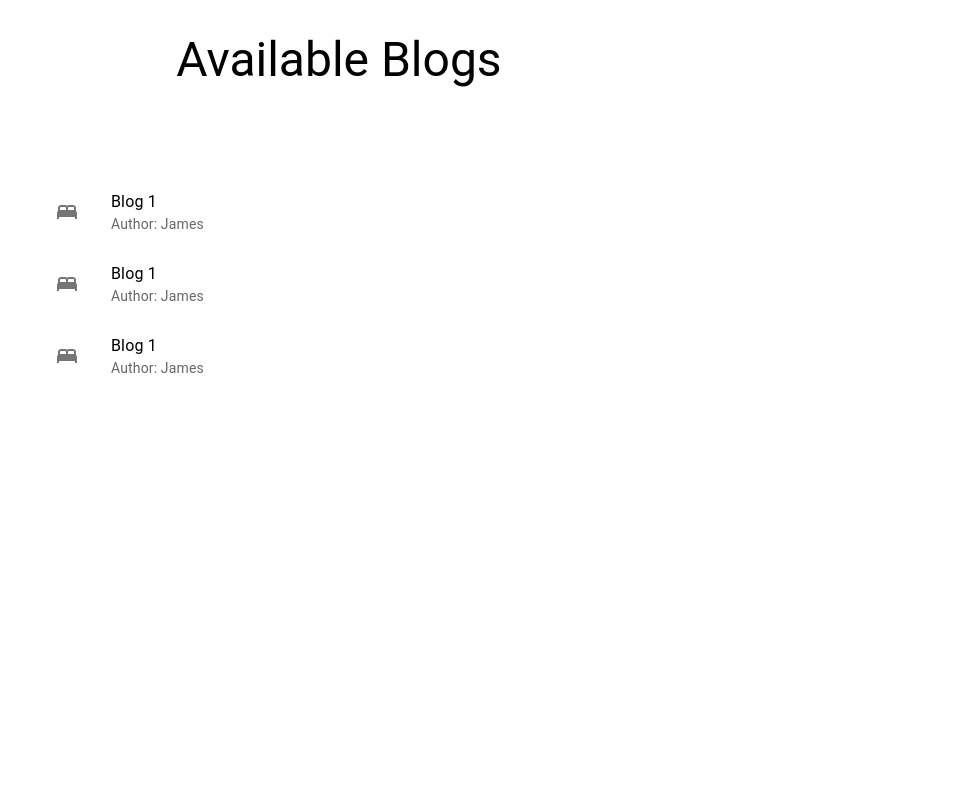
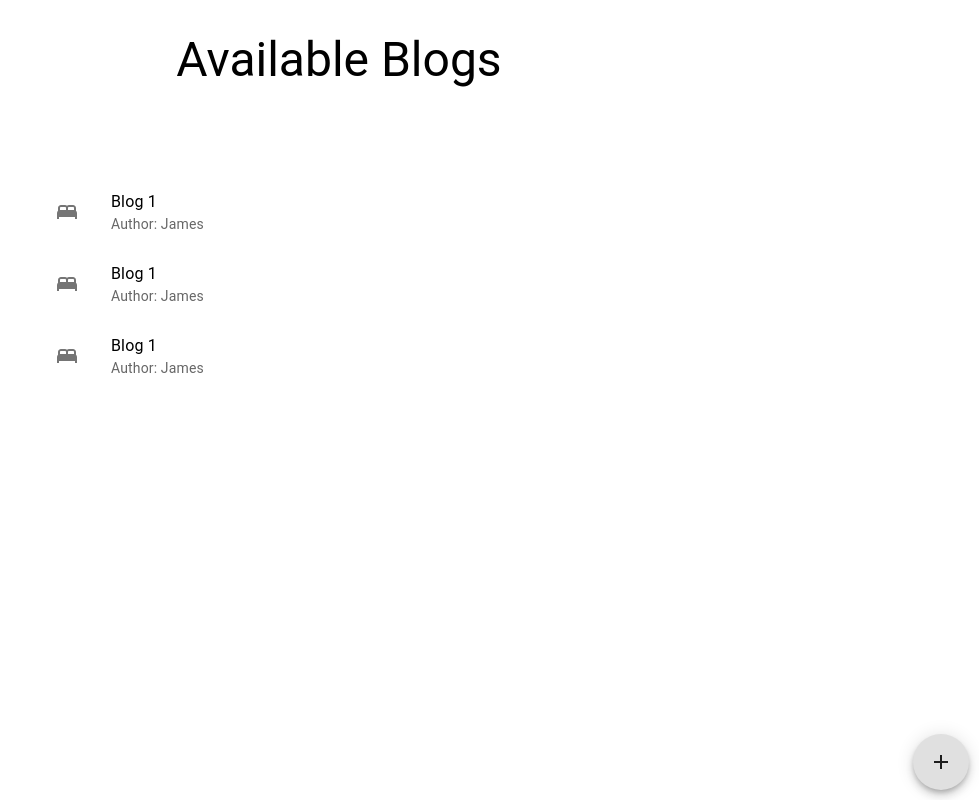
Before and after one commit to LassazVegaz/blogs-site, a React (Create React App) app in the folder frontend/: page / in a window 1280 px wide. Shown: the whole page, without its empty margins (301-1280 px from the left). Built offline with nearby package versions, Linux system fonts and the light colour scheme.

Commit message:
add blog icon

```diff
--- a/frontend/src/pages/BogsListPage/BlogsListPage.jsx
+++ b/frontend/src/pages/BogsListPage/BlogsListPage.jsx
@@ -6,8 +6,9 @@ import {
 	ListItemIcon,
 	ListItemText,
 	Typography,
+	Fab,
 } from "@mui/material";
-import { Bed as BedIcon } from "@mui/icons-material";
+import { Bed as BedIcon, Add as AddIcon } from "@mui/icons-material";
 
 const BlogItem = () => {
 	return (
@@ -22,6 +23,7 @@ const BlogItem = () => {
 
 export const BlogsListPage = () => {
 	return (
+		<>
 			<Container
 				maxWidth="lg"
 				sx={{
@@ -50,5 +52,16 @@ export const BlogsListPage = () => {
 					</List>
 				</Box>
 			</Container>
+
+			<Fab
+				sx={{
+					position: "fixed",
+					right: 10,
+					bottom: 10,
+				}}
+			>
+				<AddIcon />
+			</Fab>
+		</>
 	);
 };
```
Lines whose indentation alone changed are shown as unchanged.
